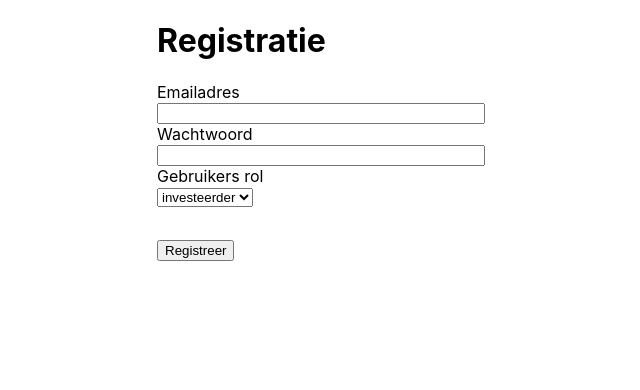
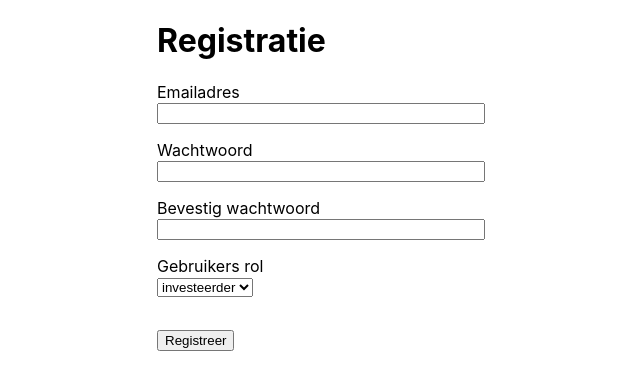
Before and after one commit to ruvu007/ReactExpress-frontend, a React (Create React App) app: page /registreer in a window 1280 px wide. Shown: the top 390 px of the page, without its empty margins (323-963 px from the left). Built offline with nearby package versions, Linux system fonts and the light colour scheme.

Commit message:
Registratie form validatie
Het registratie form heeft nu input validatie op het emailadres & het wachtwoord

```diff
--- a/package.json
+++ b/package.json
@@ -4,6 +4,7 @@
   "private": true,
   "proxy": "http://localhost:3001",
   "dependencies": {
+    "@hookform/resolvers": "^2.8.2",
     "@testing-library/jest-dom": "^5.11.4",
     "@testing-library/react": "^11.1.0",
     "@testing-library/user-event": "^12.1.10",
@@ -11,9 +12,11 @@
     "bcrypt": "^5.0.1",
     "react": "^17.0.2",
     "react-dom": "^17.0.2",
+    "react-hook-form": "^7.17.5",
     "react-router-dom": "^5.3.0",
     "react-scripts": "4.0.3",
-    "web-vitals": "^1.0.1"
+    "web-vitals": "^1.0.1",
+    "yup": "^0.32.11"
   },
   "scripts": {
     "start": "react-scripts start",
--- a/src/components/Registration.js
+++ b/src/components/Registration.js
@@ -1,5 +1,9 @@
 import React, { useState } from 'react';
 import Axios from 'axios';
+
+import { useForm } from "react-hook-form";
+import { yupResolver } from '@hookform/resolvers/yup';
+import { schema } from './userValidation';
 
 function Registration() {
 
@@ -9,8 +13,12 @@ function Registration() {
 
     Axios.defaults.withCredentials = true;
 
+    const { register, handleSubmit, formState: { errors } } = useForm({
+        resolver: yupResolver(schema),
+      });
+
     // Axios post om de opgegeven data van de frontend naar de backend te sturen
-    const register = () => {
+    const submitForm = () => {
         Axios.post('http://localhost:3001/register', {
             username: usernameReg,
             password: passwordReg,
@@ -22,22 +30,40 @@ function Registration() {
 
   return (
     <div className='app'>
-        <div className='registration'>
+        <form onSubmit={handleSubmit(submitForm)} className='registration'>
             <h1>Registratie</h1>
 
             <label>Emailadres</label>
-            <input type='text'
+            <input
+            type='text'
+            name='username'
+            {...register('username')}
+
             onChange={(e) =>
                 {setUsernameReg(e.target.value)
             }}
             />
+            <p>{errors.username?.message}</p>
 
             <label>Wachtwoord</label>
-            <input type='password'
+            <input
+            type='password'
+            name='password'
+            {...register('password')}
+
             onChange={(e) =>
                 {setPasswordReg(e.target.value)
             }}
             />
+            <p>{errors.password?.message}</p>
+
+            <label>Bevestig wachtwoord</label>
+            <input
+            type='password'
+            name='confirmPassword'
+            {...register('confirmPassword')}
+            />
+            <p>{errors.confirmPassword?.message}</p>
 
             <label>Gebruikers rol</label>
             <select
@@ -49,8 +75,8 @@ function Registration() {
                 <option name='broker'>makelaar</option>
             </select>
 
-            <button onClick={register}>Registreer</button>
-        </div>
+            <button>Registreer</button>
+        </form>
     </div>
   );
 }
--- /dev/null
+++ b/src/components/userValidation.js
@@ -0,0 +1,7 @@
+import * as yup from 'yup';
+
+export const schema = yup.object().shape({
+    username: yup.string().email('Vul een geldig emailadres in').required('Vul een geldig emailadres in'),
+    password: yup.string().min(8, 'Het wachtwoord moet minimaal 8 tekens bevatten').max(64, 'Het wachtwoord mag maximaal 64 tekens bevatten').required('Vul een wachtwoord in'),
+    confirmPassword: yup.string().oneOf([yup.ref("password"), null], 'Wachtwoorden komt niet overeen')
+});
```
Also changed, not shown: 1 other file (tests, documents, lock files or other folders).
